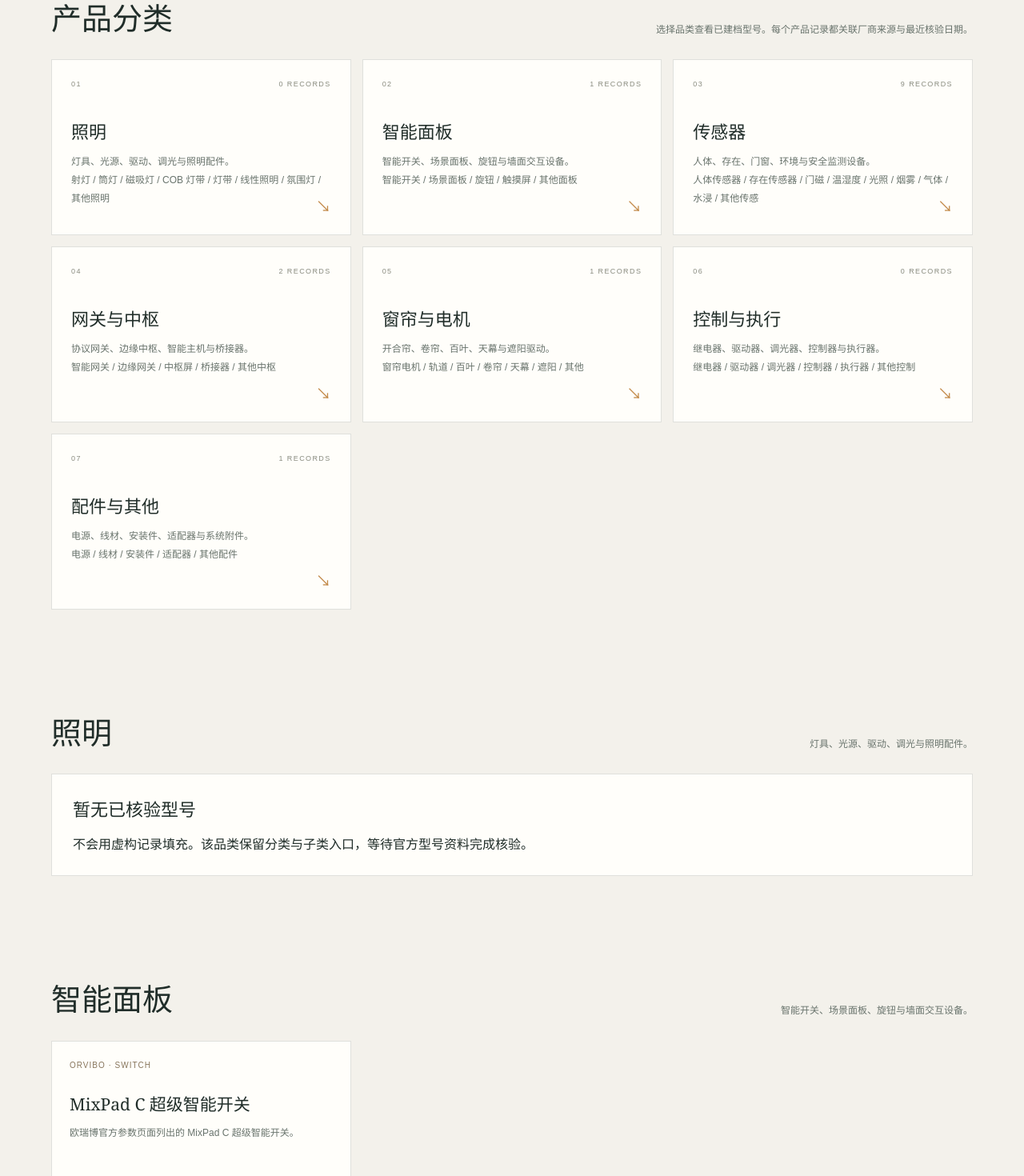
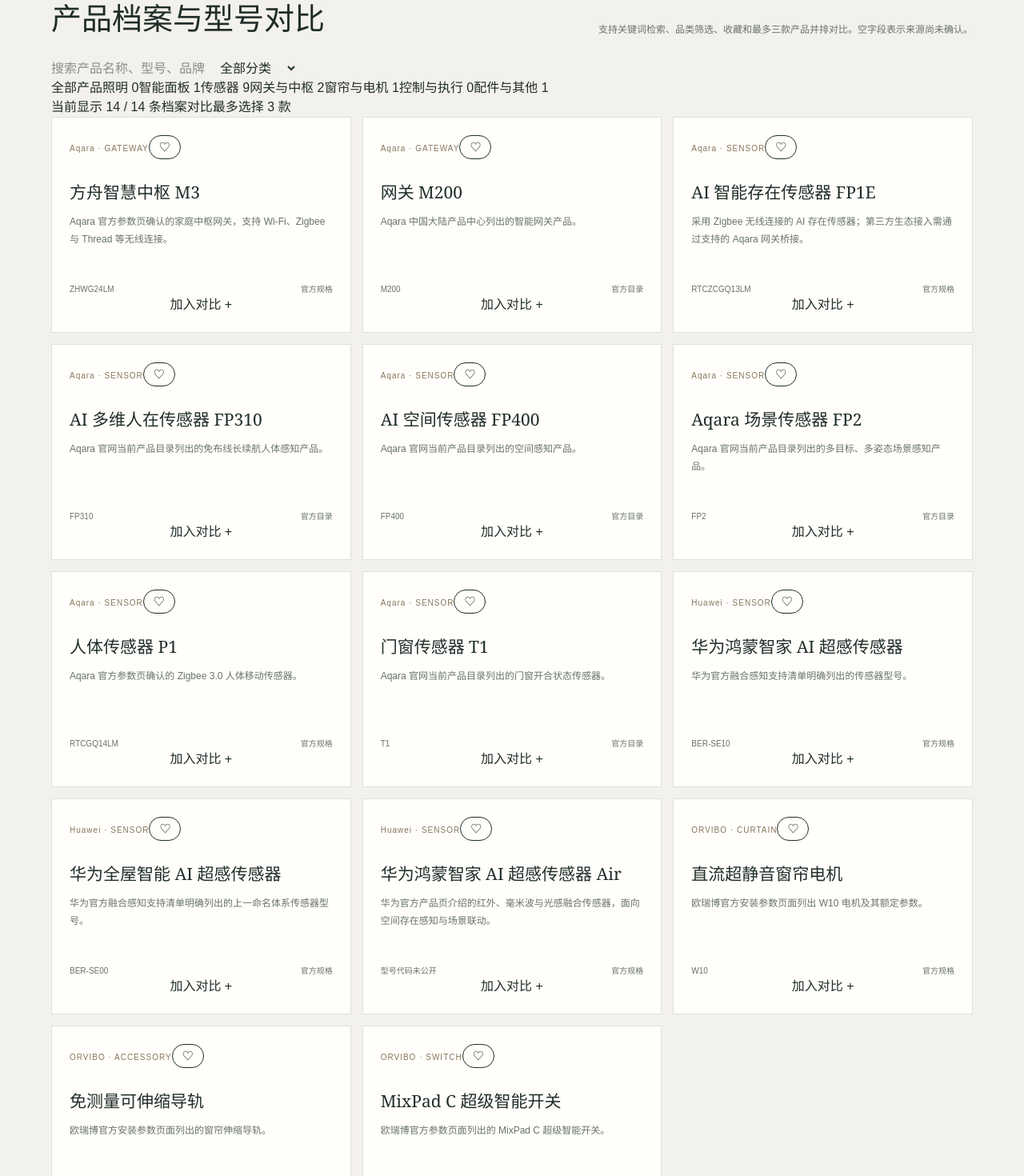
Before and after one commit to yimingwenhua69/yiming-smart-home, a Next.js app: page /products in a window 1280 px wide. Shown: the part 500-1970 px from the top of the page at 80% size. Built offline with nearby package versions, Linux system fonts and the light colour scheme.

Commit message:
feat(products): integrate searchable comparison catalog

```diff
--- a/src/app/products/page.tsx
+++ b/src/app/products/page.tsx
@@ -1,23 +1,17 @@
 import type { Metadata } from "next";
 import Link from "next/link";
 import { PageFrame } from "@/components/PageFrame";
-import { categories, getManufacturerById, products, sources } from "@/data/catalog";
+import { categories, products, sources } from "@/data/catalog";
+import { ProductExplorer } from "@/components/ProductExplorer";
 
 export const metadata: Metadata = { title: "产品知识库", description: "按品类浏览真实可追溯的智能家居产品型号与技术资料。" };
 
 export default function ProductsPage() {
   return <PageFrame eyebrow="PRODUCT KNOWLEDGE / CATALOG" title="智能家居产品全景矩阵。" description="以产品型号和来源证据为核心，不展示虚构商品卡片、不填充猜测参数、不提供过期价格。">
     <section className="content-section">
-      <div className="section-heading"><h2>产品分类</h2><p>选择品类查看已建档型号。每个产品记录都关联厂商来源与最近核验日期。</p></div>
-      <div className="knowledge-grid">{categories.map((item,index)=><a className="knowledge-card" href={"#"+item.id} key={item.id}><div className="card-top"><span>{String(index+1).padStart(2,"0")}</span><span>{products.filter((p)=>p.categoryId===item.id).length} RECORDS</span></div><h2>{item.name}</h2><p>{item.description}</p><p>{item.subcategories.join(" / ")}</p><span className="card-arrow">↘</span></a>)}</div>
+      <div className="section-heading"><h2>产品档案与型号对比</h2><p>支持关键词检索、品类筛选、收藏和最多三款产品并排对比。空字段表示来源尚未确认。</p></div>
+      <ProductExplorer products={products} categories={categories} />
     </section>
-    {categories.map((category)=><section className="content-section" id={category.id} key={category.id}>
-      <div className="section-heading"><h2>{category.name}</h2><p>{category.description}</p></div>
-      {products.some((product)=>product.categoryId===category.id) ? <div className="product-grid">{products.filter((product)=>product.categoryId===category.id).map((product)=>{
-        const manufacturer=getManufacturerById(product.manufacturerId);
-        return <Link href={"/products/"+product.slug+"/"} className="product-card" key={product.id}><span className="product-meta">{manufacturer?.englishName} · {category.id.toUpperCase()}</span><h2>{product.name}</h2><p>{product.summary}</p><div className="product-foot"><span>{product.model??"型号待核实"}</span><span>{product.verificationStatus==="official-specification"?"官方参数":"官方目录"} ↗</span></div></Link>;
-      })}</div> : <div className="panel"><h2>暂无已核验型号</h2><p>不会用虚构记录填充。该品类保留分类与子类入口，等待官方型号资料完成核验。</p></div>}
-    </section>)}
     <section className="content-section">
       <div className="notice">价格字段当前统一为空：厂商页面价格、促销价和渠道价会随时间变化，只有带地区、渠道、采集时间和有效期的报价才会进入价格研究，不作为产品固有规格。</div>
       <div className="source-list" style={{marginTop:24}}>{sources.filter((source)=>source.sourceType==="official-product-catalog").map((source)=><div className="source-item" key={source.id}><div><strong>{source.title}</strong><p>{source.publisher} · 核验日期 {source.checkedAt}</p></div><a href={source.url} target="_blank" rel="noreferrer">官方来源 ↗</a></div>)}</div>
```
